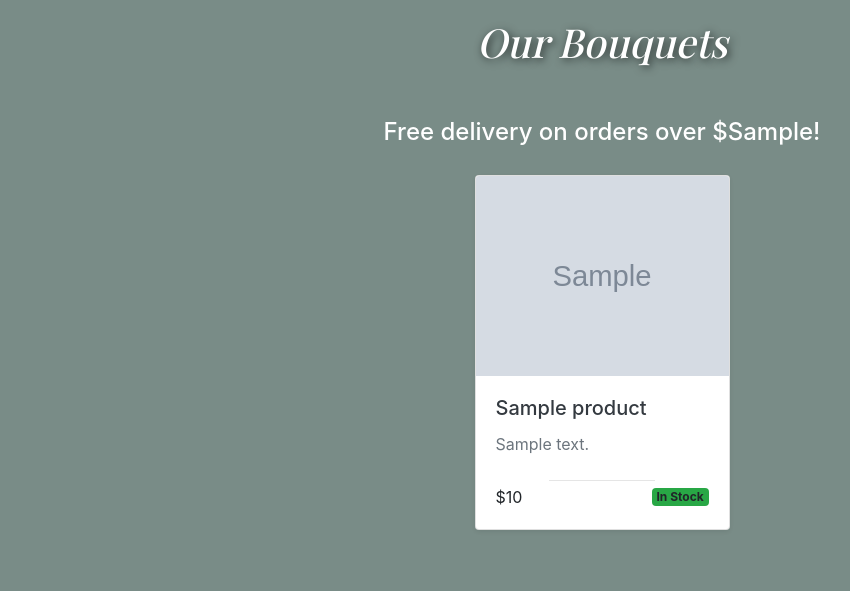
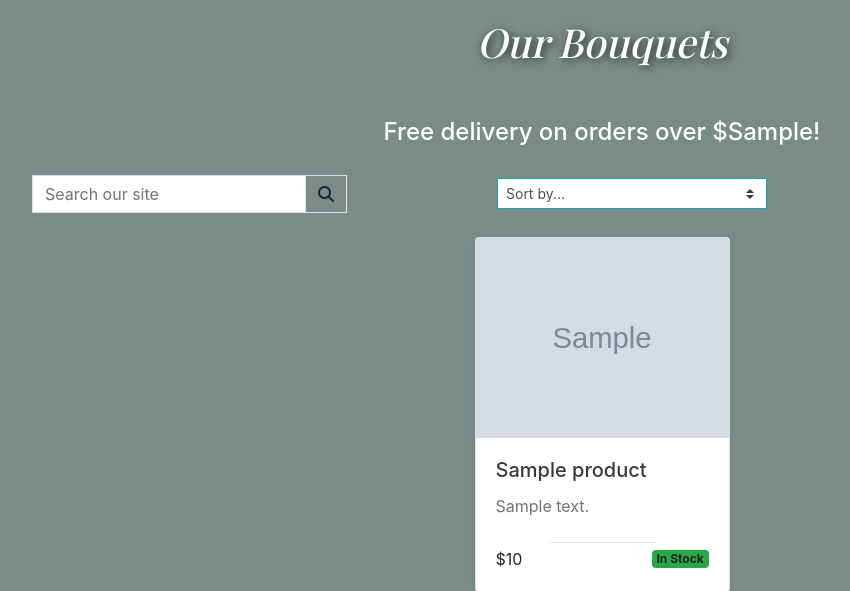
Before and after one commit to jessi25924/floral_fantasy, a Django app: template products/templates/products/product_list.html in a window 1280 px wide. Shown: the part 126-717 px from the top of the page, without its empty margins (38-888 px from the left). Run offline with Django 4.2, Linux system fonts and the light colour scheme; the template is opened without the code that fills it: most values are stand-ins (such as "Sample title", 1, 10 or a date in 2020); grey boxes marked "Sample" are stand-in pictures; some libraries are stand-ins or nearby versions; some web fonts are replaced.

Commit message:
Implement search feature

```diff
--- a/floral_fantasy/settings.py
+++ b/floral_fantasy/settings.py
@@ -27,7 +27,7 @@ BASE_DIR = Path(__file__).resolve().parent.parent
 SECRET_KEY = 'django-insecure-0n%ftd-%mnpay=%3oei%ydar(bv322=mc_g%x$dej1r*qw4$=l'
 
 # SECURITY WARNING: don't run with debug turned on in production!
-DEBUG = True
+DEBUG = False
 
 ALLOWED_HOSTS = []
 
--- a/products/templates/products/product_list.html
+++ b/products/templates/products/product_list.html
@@ -17,6 +17,35 @@
             <div class="col bg-black text-white">
                 <h4 class="logo-font my-1">Free delivery on orders over ${{ free_delivery_threshold }}!</h4>
             </div>
+        </div>
+
+        <div class="row mb-4">
+            <div class="col-12 col-md-6 my-auto order-md-last d-flex justify-content-center">
+                <div class="sort-select-wrapper w-50">
+                    <select id="sort-selector" class="custom-select custom-select-sm rounded-0 border border-{% if current_sorting != 'None_None' %}info{% else %}black{% endif %}">
+                        <option value="reset" {% if current_sorting == 'None_None' %}selected{% endif %}>Sort by...</option>
+                        <option value="price_asc" {% if current_sorting == 'price_asc' %}selected{% endif %}>Price (low to high)</option>
+                        <option value="price_desc" {% if current_sorting == 'price_desc' %}selected{% endif %}>Price (high to low)</option>
+                        <option value="name_asc" {% if current_sorting == 'name_asc' %}selected{% endif %}>Name (A-Z)</option>
+                        <option value="name_desc" {% if current_sorting == 'name_desc' %}selected{% endif %}>Name (Z-A)</option>
+                        <option value="category_asc" {% if current_sorting == 'category_asc' %}selected{% endif %}>Category (A-Z)</option>
+                        <option value="category_desc" {% if current_sorting == 'category_desc' %}selected{% endif %}>Category (Z-A)</option>
+                    </select>
+                </div>
+            </div>
+            <form method="GET" action="{% url 'products:product_list' %}">
+                <div class="input-group w-100">
+                    <input class="form-control border border-black rounded-0" type="text" name="q"
+                    placeholder="Search our site">
+                    <div class="input-group-append">
+                    <button class="form-control btn btn-black border border-black rounded-0" type="submit">
+                        <span class="icon">
+                        <i class="fas fa-search"></i>
+                        </span>
+                    </button>
+                    </div>
+                </div>
+            </form>
         </div>
 
         <div class="row justify-content-center">
```
Also changed, not shown: products/views.py (+66 -2 lines).
